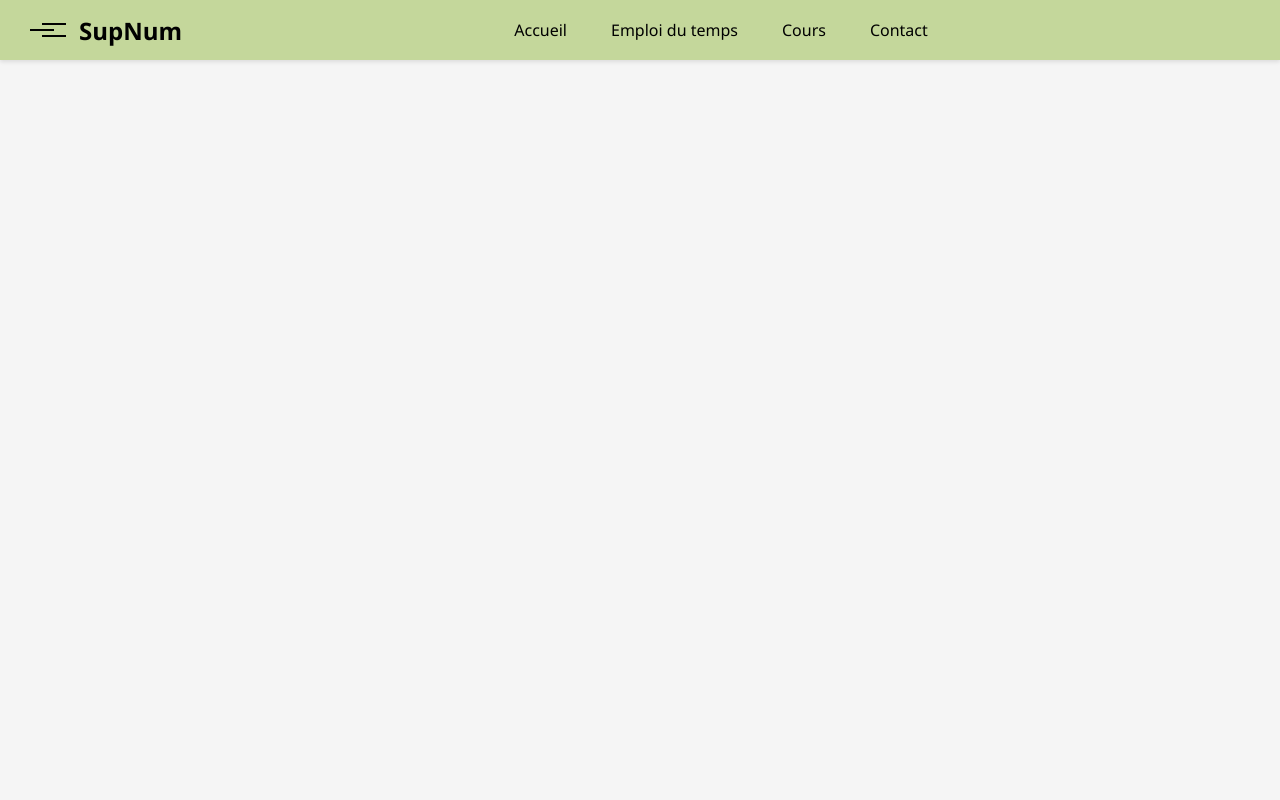
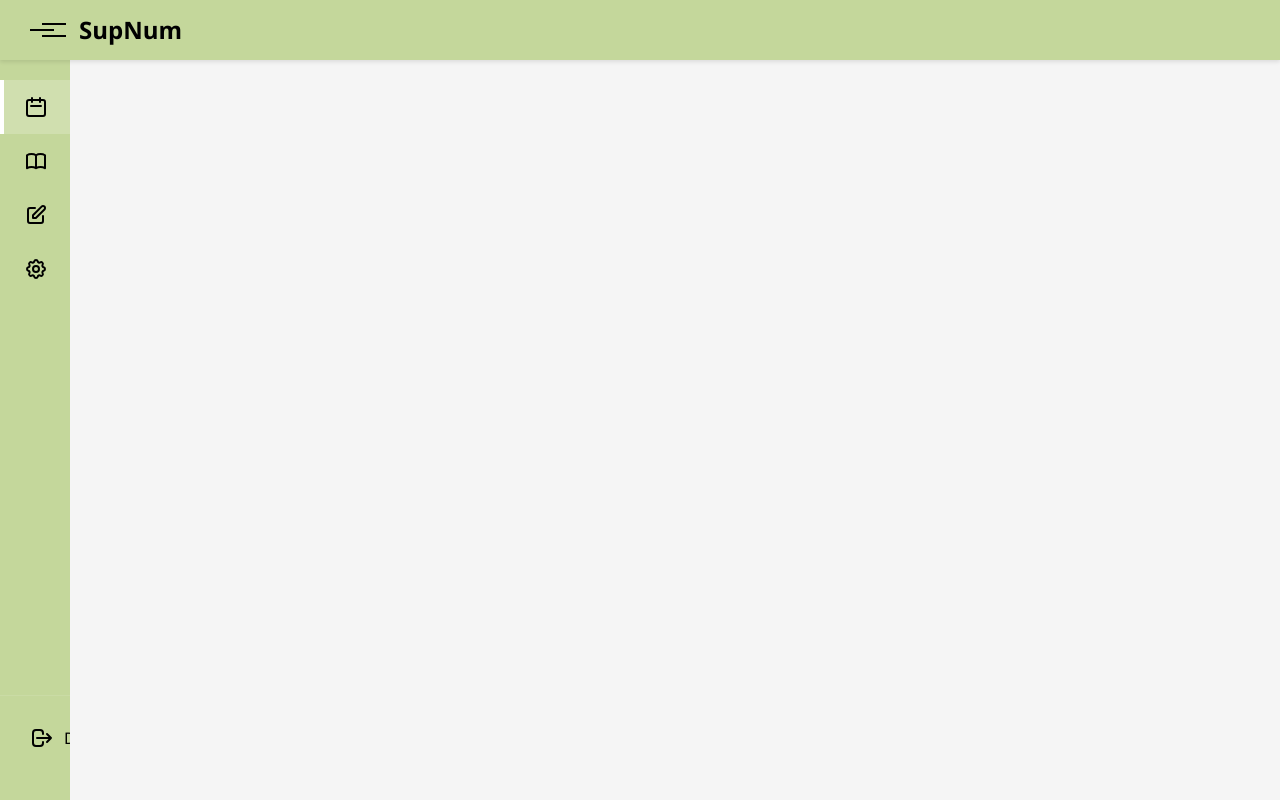
Before and after one commit to 23002su/defi1, a Django app: page / in a window 1280 px wide. Run offline with Django 5.2, Linux system fonts and the light colour scheme; style sheets or scripts are compiled from the project's sources.

Commit message:
navbar and side bar (not complete)

```diff
--- a/timetable_app/static/css/style.css
+++ b/timetable_app/static/css/style.css
@@ -1,3 +1,7 @@
+@tailwind base;
+@tailwind components;
+@tailwind utilities;
+
 /* Reset and base styles */
 * {
   margin: 0;
@@ -35,7 +39,7 @@ body {
 }
 
 .menu-toggle {
-    display: block; /* Toujours afficher l'icône */
+  display: block;
   background: none;
   border: none;
   cursor: pointer;
@@ -89,42 +93,10 @@ body {
   font-weight: bold;
 }
 
-.nav-links {
-    display: flex;
-    gap: 20px;
-}
-
-.nav-link {
-    color: black;
-    text-decoration: none;
-    padding: 8px 12px;
-    border-radius: 4px;
-    transition: background-color 0.3s;
-}
-
-.nav-link:hover {
-    background-color: rgba(255, 255, 255, 0.1);
-}
-
 .nav-profile {
   display: flex;
   align-items: center;
   gap: 10px;
-}
-
-.username {
-    font-size: 0.9rem;
-}
-
-.avatar {
-    width: 35px;
-    height: 35px;
-    background-color: #7AB581;
-    border-radius: 50%;
-    display: flex;
-    align-items: center;
-    justify-content: center;
-    font-size: 0.8rem;
 }
 
 /* Main container styles */
@@ -136,20 +108,25 @@ body {
 
 /* Sidebar styles */
 .sidebar {
-    width: 250px;
+  width: 70px;
   background-color: #C4D79B;
   padding: 20px 0;
   height: calc(100vh - 60px);
   position: fixed;
-    left: -250px; /* Cacher la barre latérale en la déplaçant hors de l'écran */
+  left: 0;
   overflow-y: auto;
-    transition: transform 0.3s ease;
+  transition: width 0.3s ease;
   display: flex;
   flex-direction: column;
 }
 
 .sidebar.active {
-    transform: translateX(250px); /* Déplacer la barre latérale dans l'écran */
+  width: 250px;
+}
+
+.sidebar:not(.active) .sidebar-header,
+.sidebar:not(.active) .link-text {
+  display: none;
 }
 
 .sidebar-header {
@@ -173,8 +150,9 @@ body {
   color: black;
   text-decoration: none;
   transition: background-color 0.3s;
-    gap: 10px;
+  gap: 30px;
   border-left: 4px solid transparent;
+  white-space: nowrap;
 }
 
 .sidebar-link:hover {
@@ -187,19 +165,13 @@ body {
 }
 
 .icon {
-    width: 24px;
+    /* margin-right: 2px; */
+  min-width: 24px;
   height: 24px;
   display: flex;
   align-items: center;
   justify-content: center;
-    background-color: rgba(0, 0, 0, 0.1);
   border-radius: 4px;
-}
-
-.icon svg {
-    width: 20px;
-    height: 20px;
-    stroke: currentColor;
 }
 
 .sidebar-footer {
@@ -228,90 +200,11 @@ body {
 /* Content area styles */
 .content {
   flex: 1;
-    margin-left: 0; /* Pas de marge par défaut */
+  margin-left: 250px;
   padding: 20px;
   transition: margin-left 0.3s ease;
 }
 
 .content.sidebar-active {
-    margin-left: 250px;
+  margin-left: 70px;
 }
-
-/* Timetable styles */
-.timetable-header {
-    background-color: #E8F5E9;
-    padding: 15px;
-    border-radius: 8px;
-    margin-bottom: 20px;
-}
-
-.timetable-info {
-    display: flex;
-    justify-content: space-between;
-    align-items: center;
-    margin-bottom: 10px;
-}
-
-.timetable-title {
-    font-size: 1.5rem;
-    color: #2E7D32;
-}
-
-.timetable-grid {
-    background: white;
-    border-radius: 8px;
-    box-shadow: 0 2px 4px rgba(0, 0, 0, 0.1);
-    overflow-x: auto;
-}
-
-.timetable {
-    width: 100%;
-    border-collapse: collapse;
-    min-width: 800px;
-}
-
-.timetable th {
-    background-color: #C4D79B;
-    color: black;
-    padding: 12px;
-    text-align: center;
-    font-weight: 500;
-}
-
-.timetable td {
-    border: 1px solid #e0e0e0;
-    padding: 12px;
-    text-align: center;
-}
-
-.time-slot {
-    background-color: #f5f5f5;
-    font-weight: 500;
-    color: #666;
-}
-
-.course-cell {
-    position: relative;
-    min-height: 80px;
-    vertical-align: top;
-    padding: 8px;
-}
-
-.course {
-    background-color: #E8F5E9;
-    border-left: 4px solid #C4D79B;
-    padding: 8px;
-    border-radius: 4px;
-    text-align: left;
-}
-
-.course-title {
-    font-weight: 600;
-    color: #2E7D32;
-    margin-bottom: 4px;
-}
-
-.course-info {
-    font-size: 0.9rem;
-    color: #666;
-}
--- a/timetable_app/templates/base.html
+++ b/timetable_app/templates/base.html
@@ -14,12 +14,6 @@
                 <span class="menu-icon"></span>
             </button>
             <div class="nav-brand">SupNum</div>
-        </div>
-        <div class="nav-links">
-            <a href="#" class="nav-link">Accueil</a>
-            <a href="#" class="nav-link">Emploi du temps</a>
-            <a href="#" class="nav-link">Cours</a>
-            <a href="#" class="nav-link">Contact</a>
         </div>
         <div class="nav-profile">
 
```
Lines whose indentation alone changed are shown as unchanged.
